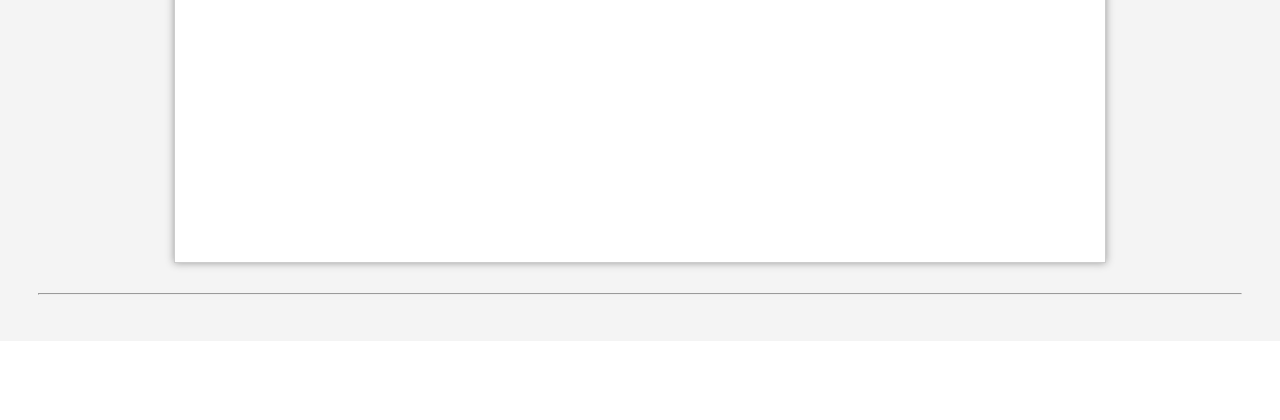
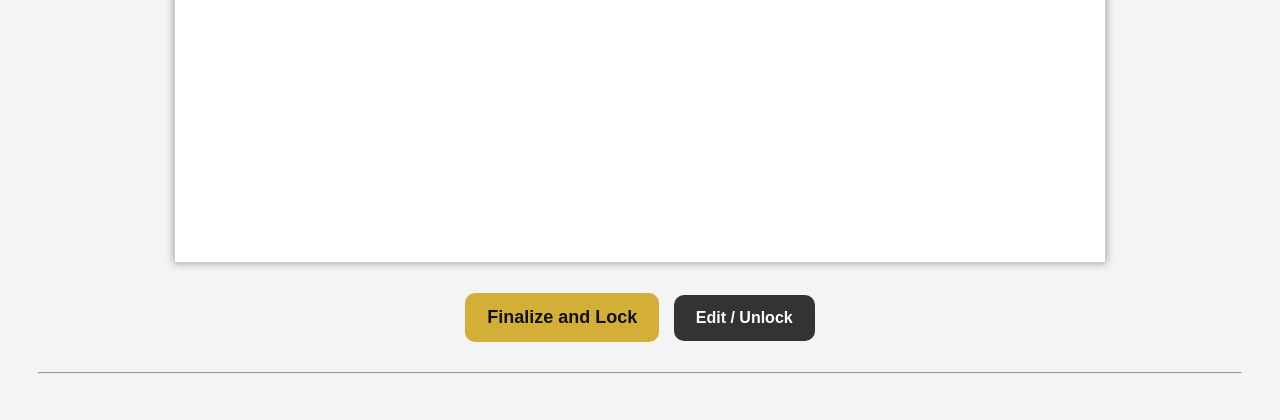
Before and after one commit to Pearlzzpearlzz/Nilpf-store, a Flask app: template templates/no_services_supervision_print.html in a window 1280 px wide. Shown: the part 3851-4271 px from the top of the page. Before the commit the page ends 4146 px from the top, so only its background shows below. Run offline with Flask 3, Linux system fonts and the light colour scheme; the visitor is signed in with stand-in values (Sample User, id 1); the template is opened without the code that fills it: most values are stand-ins (such as "Sample title", 1, 10 or a date in 2020).

Commit message:
Fix no services final lock and guest addendum staff label

```diff
--- a/templates/guest_addendum_form.html
+++ b/templates/guest_addendum_form.html
@@ -66,7 +66,7 @@
     <input type="text" name="participant_signature" value="{{ d.get('participant_signature') or participant.get('name', '') }}" required>
   </label>
 
-  <label>Staff / Operator Name
+  <label>Staff / Program Representative Name
     <input type="text" name="staff_name" value="{{ d.get('staff_name', '') }}">
   </label>
 </div>
--- a/templates/no_services_supervision_print.html
+++ b/templates/no_services_supervision_print.html
@@ -179,7 +179,22 @@ button { padding:14px 24px; font-size:18px; font-weight:bold; }
 
 <div class="center">
 {% if not locked %}
-<a href="/no-services-supervision/{{ id }}"></a>
+<div style="text-align:center; margin:30px 0;">
+  {% if not locked %}
+    <form method="POST" action="/no-services-supervision-final/{{ id }}" style="display:inline-block;">
+      <button type="submit" style="padding:14px 22px; border:none; border-radius:10px; background:#d4af37; color:#111; font-weight:bold; cursor:pointer;">
+        Finalize and Lock
+      </button>
+    </form>
+    <a href="/no-services-supervision/{{ id }}" style="display:inline-block; margin-left:10px; padding:14px 22px; border-radius:10px; background:#333; color:#fff; text-decoration:none; font-weight:bold;">
+      Edit / Unlock
+    </a>
+  {% else %}
+    <a href="/packet-builder/{{ id }}" style="display:inline-block; padding:14px 22px; border-radius:10px; background:#d4af37; color:#111; text-decoration:none; font-weight:bold;">
+      Return to Packet Builder
+    </a>
+  {% endif %}
+</div>
 
 {% endif %}
 
```
